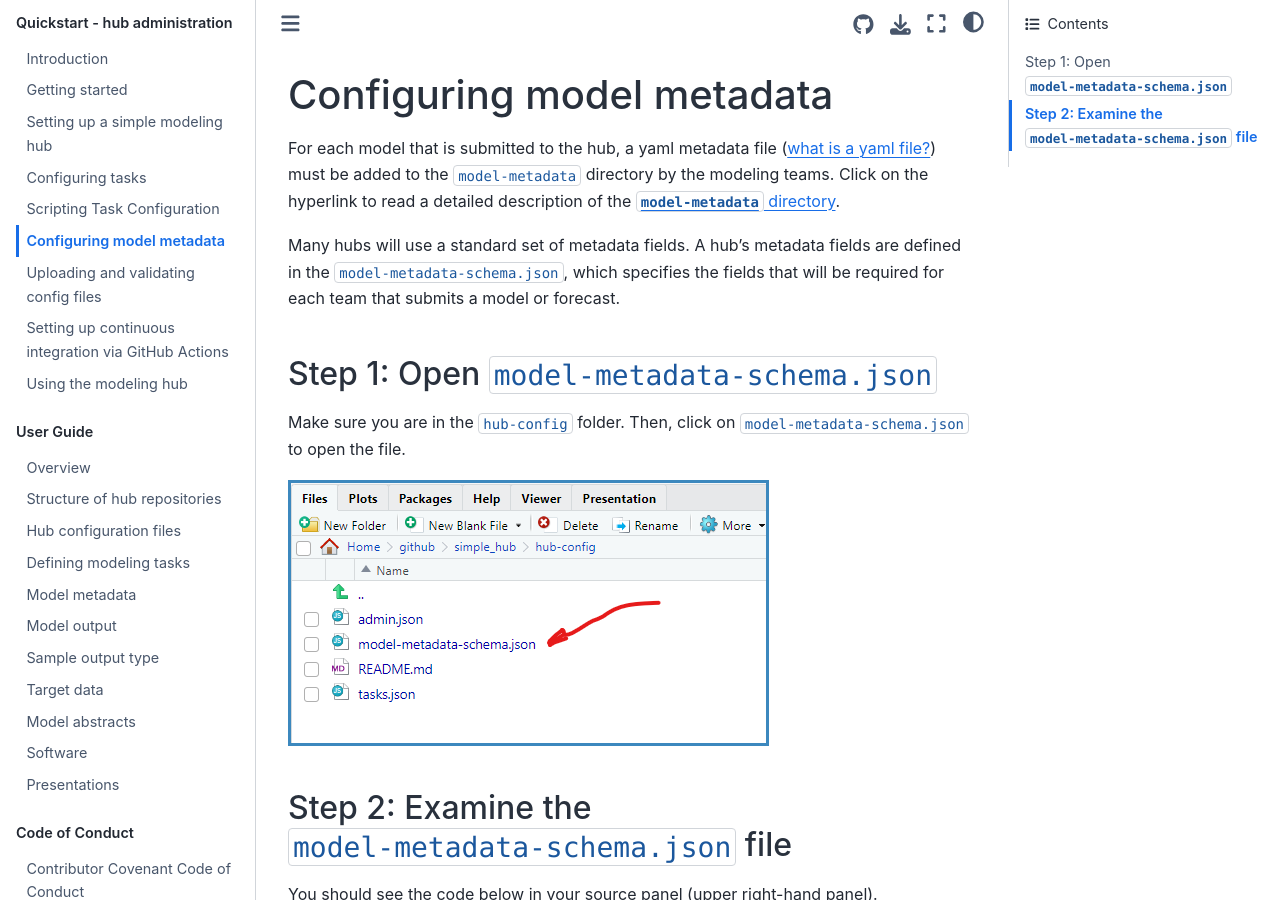
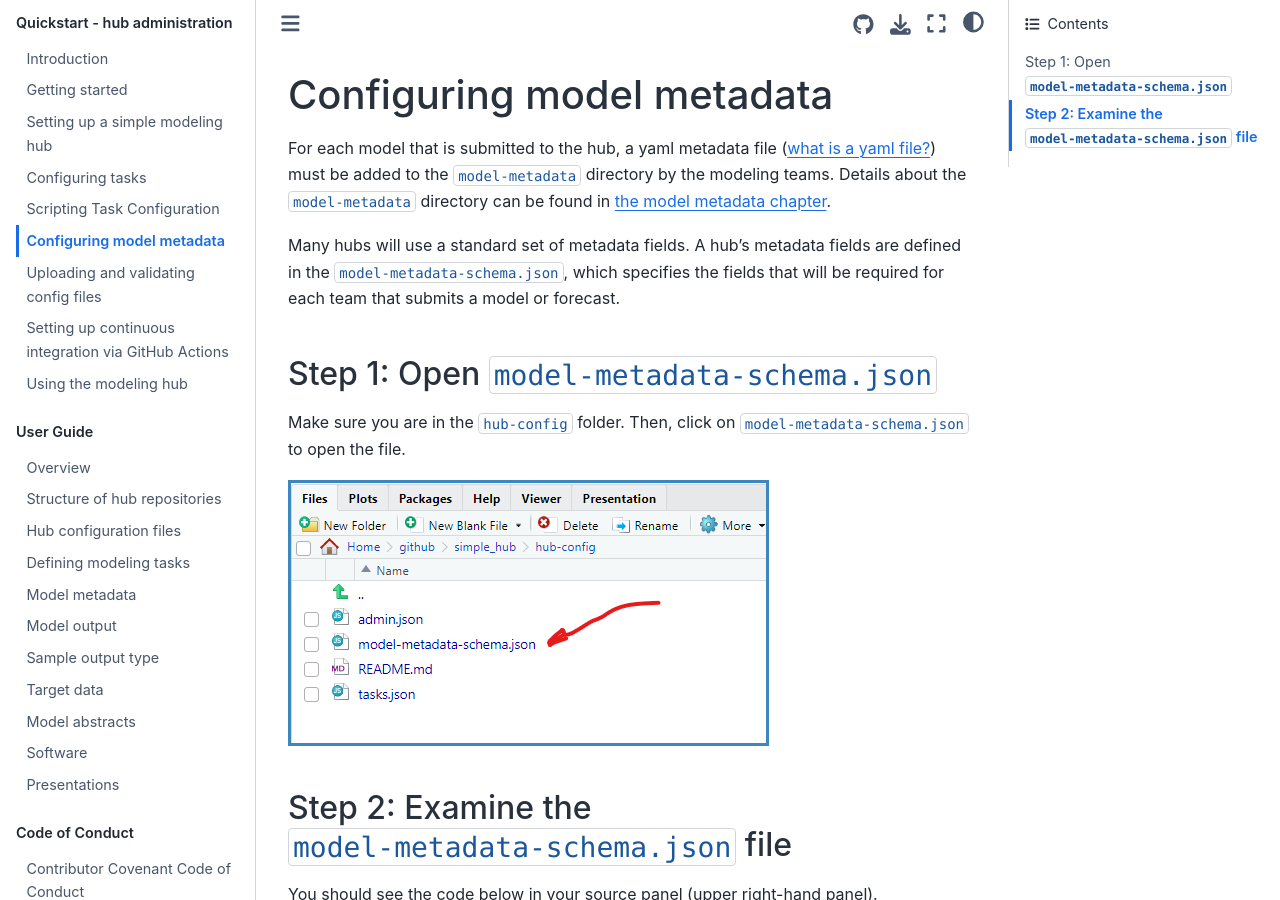
Before and after one commit to hubverse-org/hubDocs, a Sphinx documentation site: the page built from docs/source/quickstart-hub-admin/model-metadata-schema.md, in a window 1280 px wide and 900 px high. Built offline with Sphinx 7.4.7 and the Sphinx Book theme 1.1.4, drawn with Linux system fonts in a browser that asks for light colours; comment, search, counter and statistics services are not loaded.

Commit message:
Update docs/source/quickstart-hub-admin/model-metadata-schema.md
Co-authored-by: Zhian N. Kamvar <zkamvar@gmail.com>

```diff
--- a/docs/source/quickstart-hub-admin/model-metadata-schema.md
+++ b/docs/source/quickstart-hub-admin/model-metadata-schema.md
@@ -1,6 +1,6 @@
 # Configuring model metadata
 
-For each model that is submitted to the hub, a yaml metadata file ([what is a yaml file?](https://circleci.com/blog/what-is-yaml-a-beginner-s-guide/)) must be added to the `model-metadata` directory by the modeling teams. Click on the hyperlink to read a detailed description of the [`model-metadata` directory](../user-guide/model-metadata.md).
+For each model that is submitted to the hub, a yaml metadata file ([what is a yaml file?](https://circleci.com/blog/what-is-yaml-a-beginner-s-guide/)) must be added to the `model-metadata` directory by the modeling teams. Details about the `model-metadata` directory can be found in [the model metadata chapter](../user-guide/model-metadata.md).
 
 Many hubs will use a standard set of metadata fields. A hub's metadata fields are defined in the `model-metadata-schema.json`, which specifies the fields that will be required for each team that submits a model or forecast.
 
```
